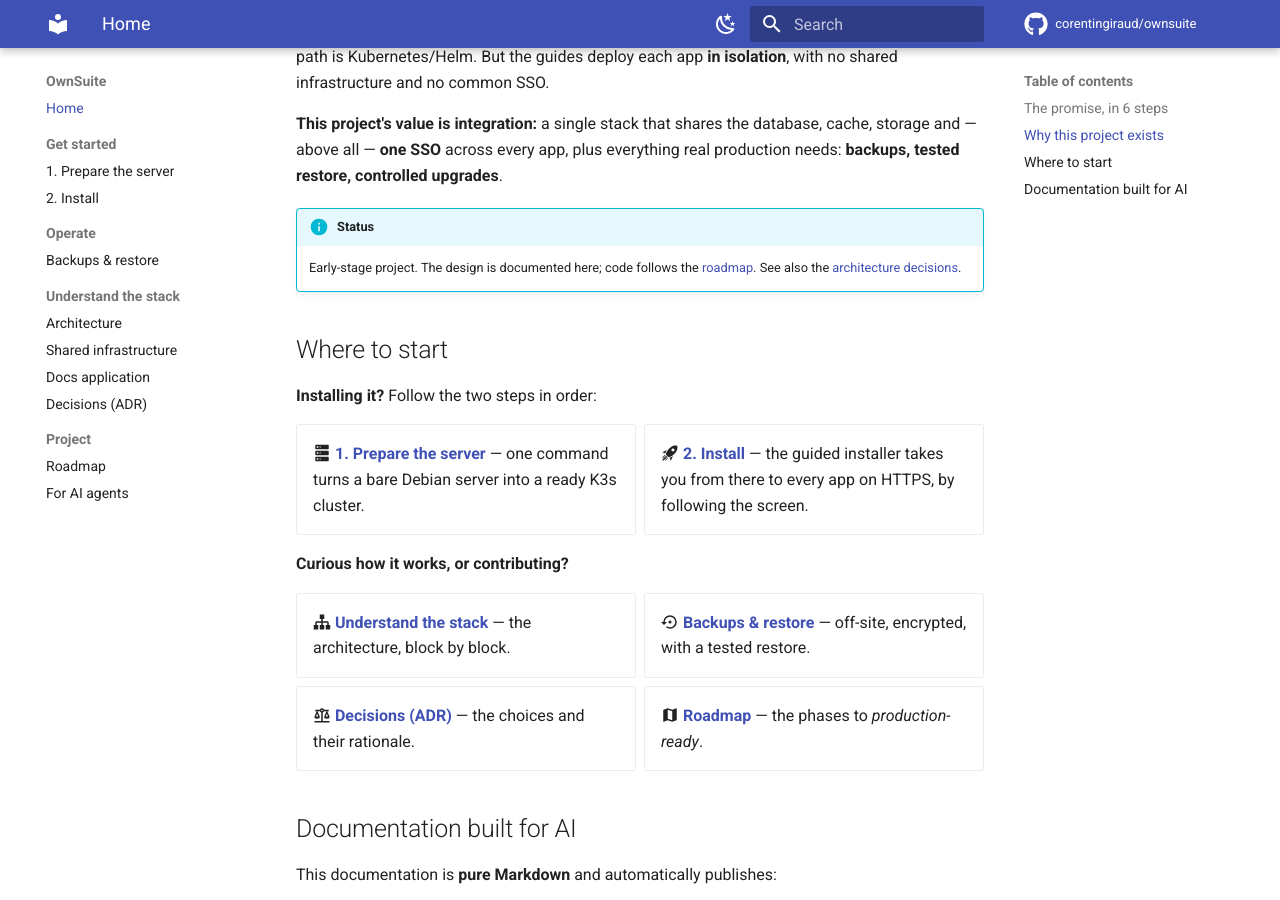
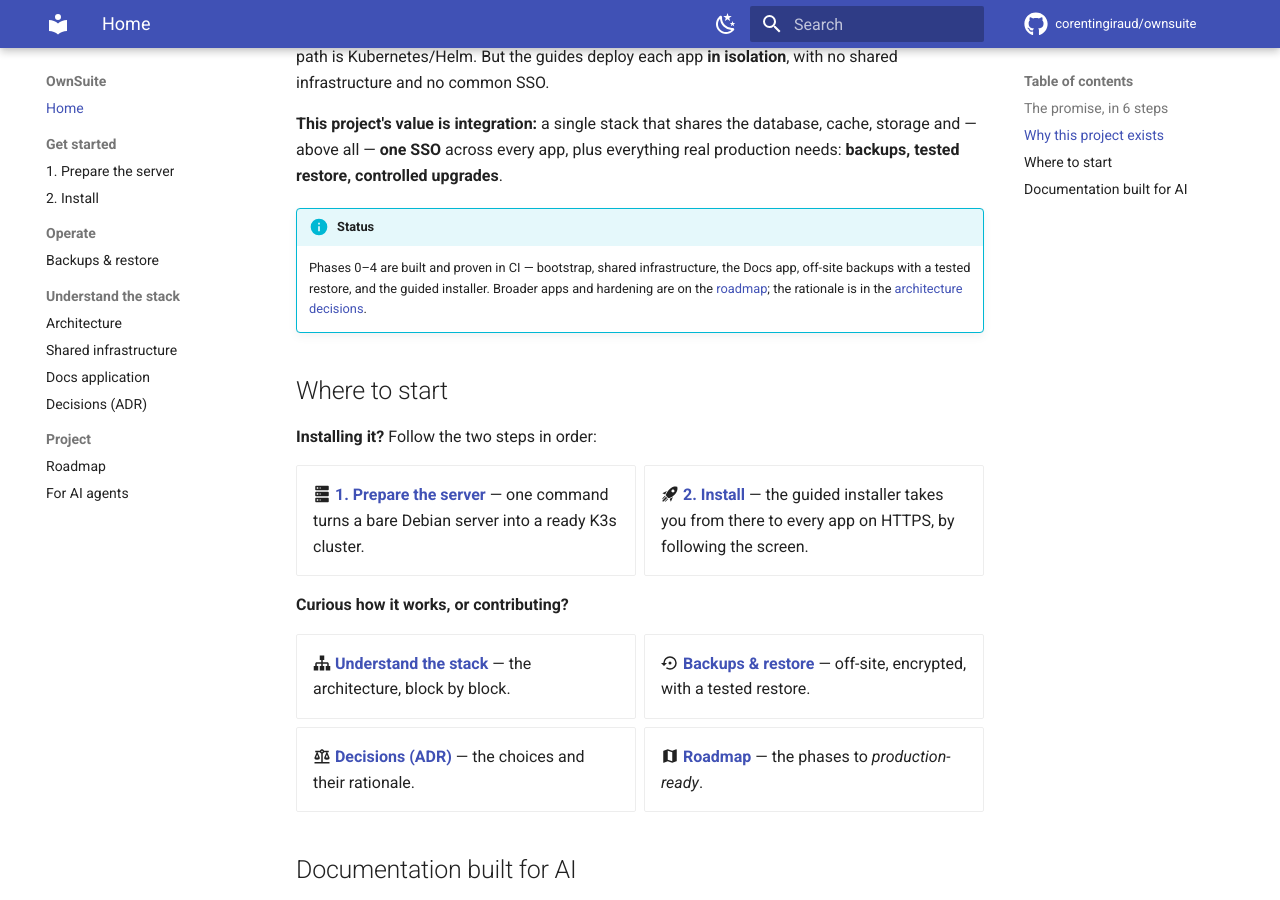
Before and after one commit to corentingiraud/ownsuite, an MkDocs documentation site: the page built from docs/index.md, in a window 1280 px wide and 900 px high, scrolled down 655 px. Built offline with MkDocs 1.6.1 and Material for MkDocs 9.7.7, drawn with Linux system fonts in a browser that asks for light colours; comment, search, counter and statistics services are not loaded.

Commit message:
docs: production-ready README — badges, docs-site links, what's built
Reframe the README from design-only to a real front door: CI/e2e/docs/license
badges, a prominent link to the documentation site, a copy-paste install
quickstart, and an honest 'what's built' list (Phases 0-4, CI-proven). Update the
docs landing-page status to match.

```diff
--- a/docs/index.md
+++ b/docs/index.md
@@ -27,8 +27,10 @@ cache, storage and — above all — **one SSO** across every app, plus everythi
 production needs: **backups, tested restore, controlled upgrades**.
 
 !!! info "Status"
-    Early-stage project. The design is documented here; code follows the
-    [roadmap](project/roadmap.md). See also the [architecture decisions](understand/decisions.md).
+    Phases 0–4 are built and proven in CI — bootstrap, shared infrastructure, the Docs
+    app, off-site backups with a tested restore, and the guided installer. Broader apps
+    and hardening are on the [roadmap](project/roadmap.md); the rationale is in the
+    [architecture decisions](understand/decisions.md).
 
 ## Where to start
 
```
Also changed, not shown: README.md (+51 -20 lines).
